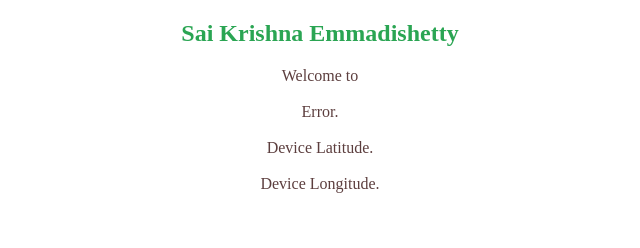
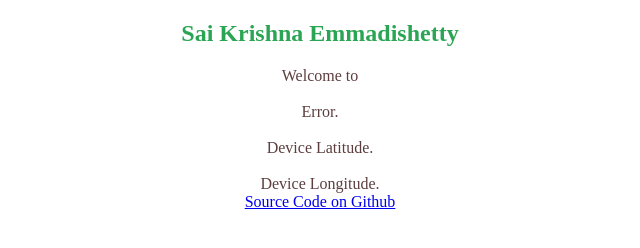
Before and after one commit to Saikrishna1545/se-client-hunt, a website with bundled scripts: page index.html in a window 1280 px wide. Shown: the whole page, without its empty margins (320-960 px from the left). Built offline with nearby package versions, Linux system fonts and the light colour scheme.

Commit message:
updated footer

```diff
--- a/index.html
+++ b/index.html
@@ -26,7 +26,10 @@
 
 
 
-<!-- <script type="module" src = "./scripts/main.js"></script> -->
 
 </body>
+<footer style="text-align: center;">
+    <a href="https://github.com/Saikrishna1545/se-client-hunt">Source Code on Github</a>
+
+  </footer>
 </html>
```
